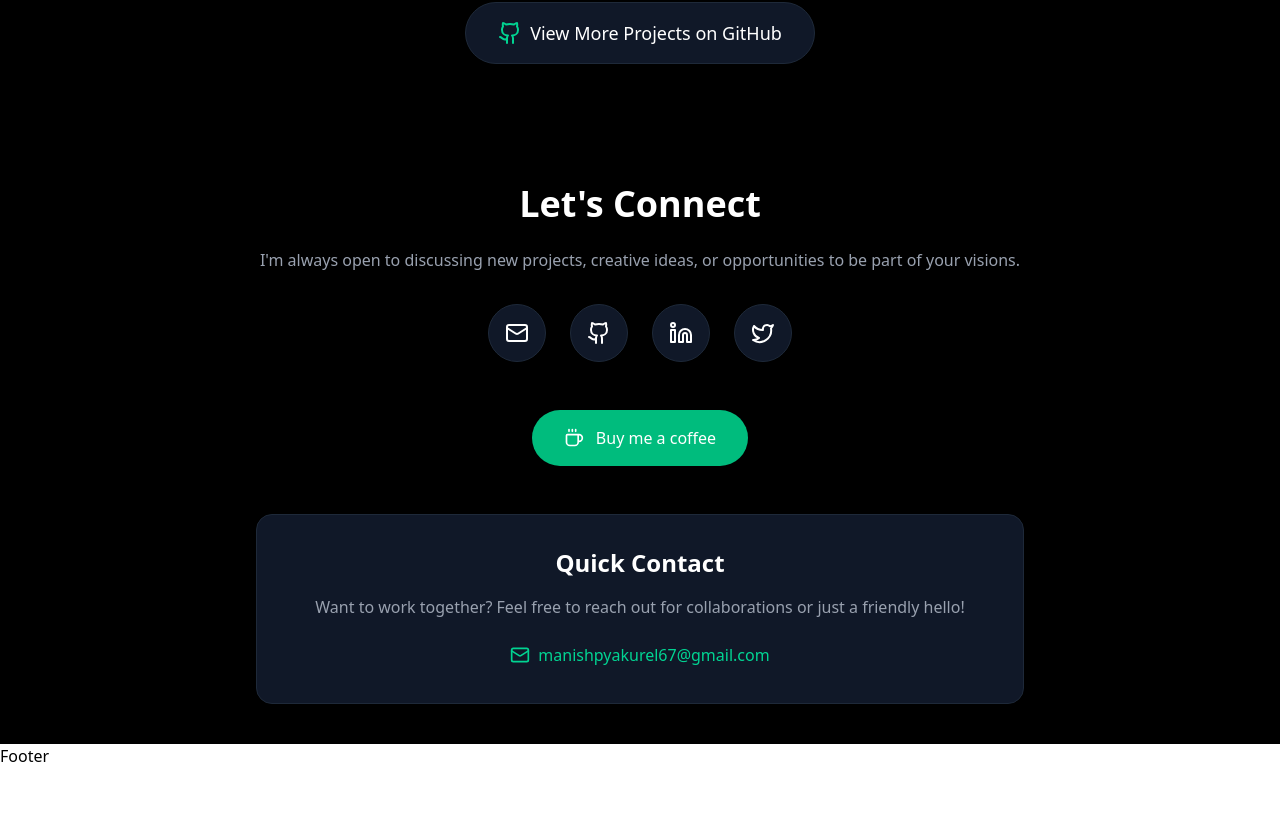
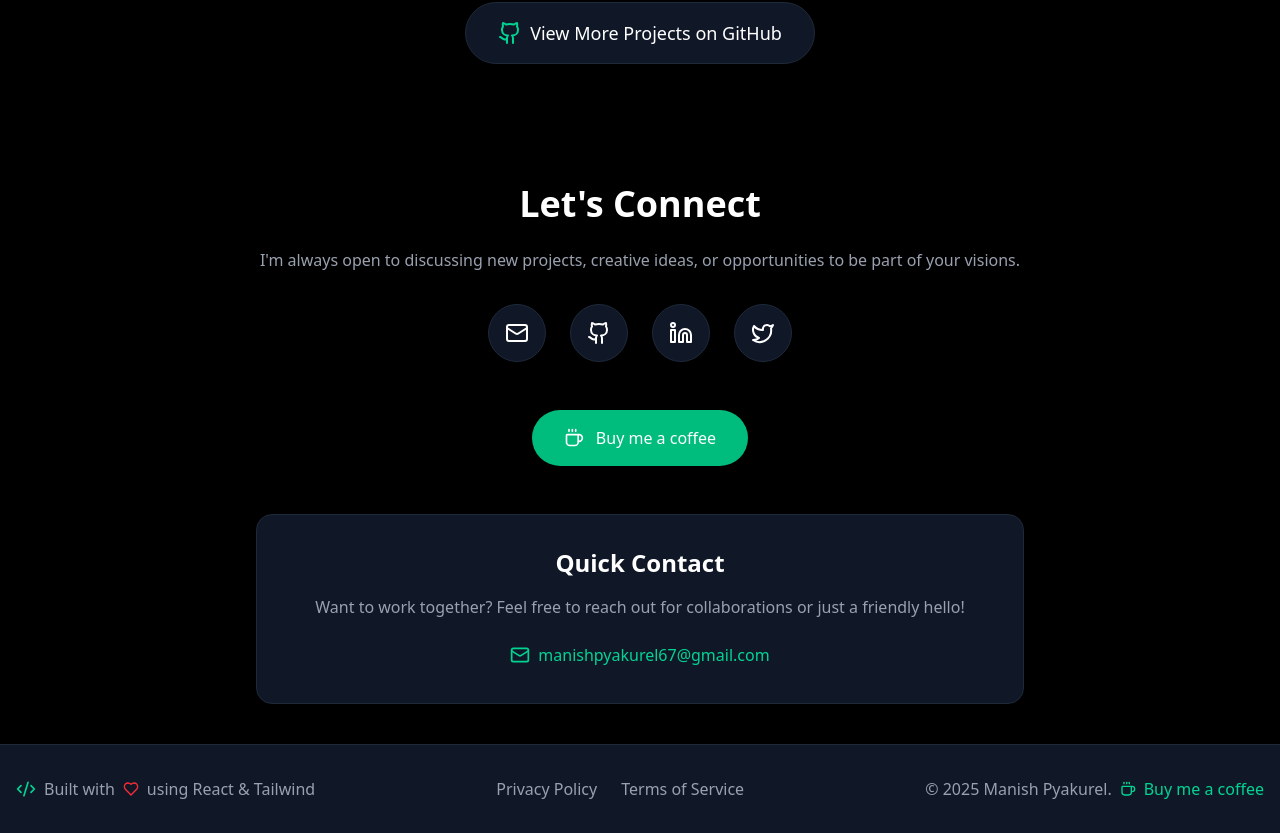
Before and after one commit to manish689/MyPortfolio, a React (Vite) app: page / in a window 1280 px wide. Shown: the part 2168-3001 px from the top of the page. Before the commit the page ends 2936 px from the top, so only its background shows below. Built offline with nearby package versions, Linux system fonts and the light colour scheme.

Commit message:
footer component added

```diff
--- a/src/Components/Footer.jsx
+++ b/src/Components/Footer.jsx
@@ -1,11 +1,52 @@
-import React from 'react'
+import React from 'react';
+import { Heart, Code2, Coffee } from 'lucide-react';
 
 const Footer = () => {
+  const currentYear = new Date().getFullYear();
+
   return (
-    <div>
-      <p>Footer</p>
-    </div>
-  )
-}
+    <footer className="bg-gray-900 border-t border-gray-800">
+      <div className="container mx-auto px-4 py-8">
+        <div className="flex flex-col md:flex-row justify-between items-center gap-4">
+          <div className="flex items-center gap-2 text-gray-400">
+            <Code2 className="w-5 h-5 text-emerald-400" />
+            <span>Built with</span>
+            <Heart className="w-4 h-4 text-red-500 animate-pulse" />
+            <span>using React & Tailwind</span>
+          </div>
 
-export default Footer
+          <div className="flex items-center gap-6">
+            <a
+              href="#"
+              className="text-gray-400 hover:text-emerald-400 transition-colors"
+            >
+              Privacy Policy
+            </a>
+            <a
+              href="#"
+              className="text-gray-400 hover:text-emerald-400 transition-colors"
+            >
+              Terms of Service
+            </a>
+          </div>
+
+          <div className="flex items-center gap-2">
+            <span className="text-gray-400">© {2025} Manish Pyakurel.</span>
+            <a
+              href="https://www.buymeacoffee.com/YourBuyMeACoffeeUsername"
+              className="inline-flex items-center gap-2 text-emerald-400 hover:text-emerald-300 transition-colors"
+              target="_blank"
+              rel="noopener noreferrer"
+              title="Support my work by buying me a coffee!"
+            >
+              <Coffee className="w-4 h-4" />
+              <span>Buy me a coffee</span>
+            </a>
+          </div>
+        </div>
+      </div>
+    </footer>
+  );
+};
+
+export default Footer;
```
